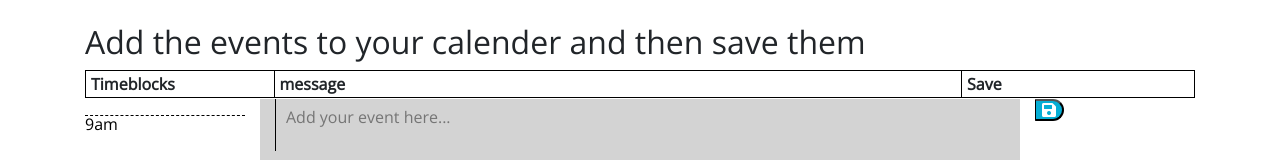
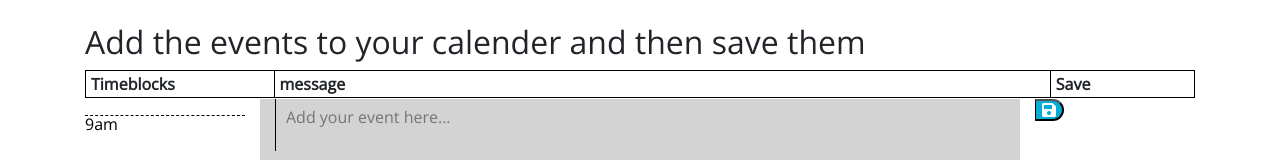
Before and after one commit to JMRosenberg12/Day-Planner, a plain HTML site: page index.html in a window 1280 px wide. Shown: the part 313-473 px from the top of the page. Drawn offline with nearby package versions, Linux system fonts and the light colour scheme.

Commit message:
Update index.html

```diff
--- a/index.html
+++ b/index.html
@@ -50,7 +50,7 @@
         <table style="width:100%">
           <tr>
             <th style ="width:17%;">Timeblocks</th>
-            <th style="width: 62%;">message</th>
+            <th style="width: 70%;">message</th>
             <th>Save</th>
           </tr>
           <tr class="Timeblocks">
```
